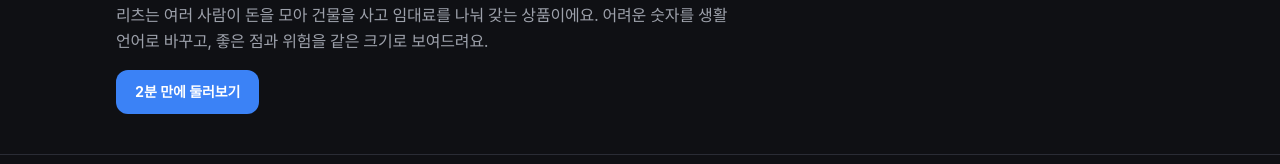
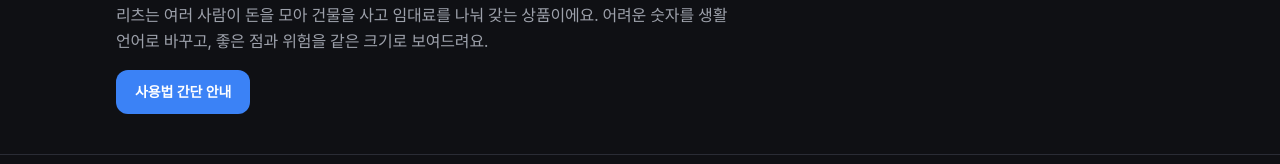
Before and after one commit to pjh26-hub/reits-investment, a plain HTML site: page index.html in a window 1280 px wide. Shown: the part 248-412 px from the top of the page. Drawn offline with Linux system fonts and the light colour scheme; a web font is replaced by a local one.

Commit message:
[이용진] 첫 화면 투어 버튼 문구를 "사용법 간단 안내"로 수정
Co-Authored-By: Claude Opus 5.5 <noreply@anthropic.com>

```diff
--- a/index.html
+++ b/index.html
@@ -58,7 +58,7 @@
       <p class="home-headline" id="home-headline"></p>
       <p class="hero-text">리츠는 여러 사람이 돈을 모아 건물을 사고 임대료를 나눠 갖는 상품이에요. 어려운 숫자를 생활 언어로 바꾸고, 좋은 점과 위험을 같은 크기로 보여드려요.</p>
       <!-- 발표 투어 모드: 화면 5개를 순서대로 강조하며 설명 (js/tour.js) -->
-      <p class="home-tour"><a class="btn btn-primary" href="index.html?tour=1">2분 만에 둘러보기</a></p>
+      <p class="home-tour"><a class="btn btn-primary" href="index.html?tour=1">사용법 간단 안내</a></p>
     </div>
   </div>
 
--- a/js/tour.js
+++ b/js/tour.js
@@ -1,6 +1,6 @@
 /* ==========================================================================
    js/tour.js — 발표 투어 모드
-   - 주소 끝에 ?tour=1 을 붙이면(첫 화면의 "2분 만에 둘러보기" 버튼) 화면 6개를 순서대로 돌며
+   - 주소 끝에 ?tour=1 을 붙이면(첫 화면의 "사용법 간단 안내" 버튼) 화면 6개를 순서대로 돌며
      중요한 곳을 강조하고 한두 줄씩 설명한다. 교수님이 링크만 열어도 흐름을 따라올 수 있게.
    - Common.initPage 가 주소에 tour 가 있을 때만 이 파일을 불러온다 (평소에는 안 불러옴).
    - [다음]·[이전] 버튼, 키보드 ← → , Esc(끝내기). 다른 화면 차례가 되면 그 화면으로 이동한다.
```
Also changed, not shown: 2 other files.
